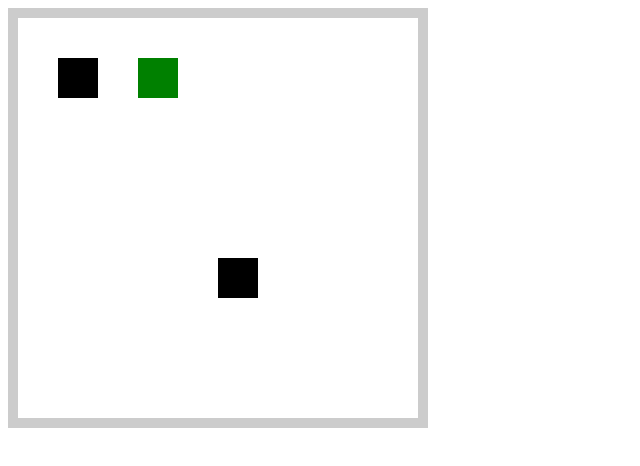
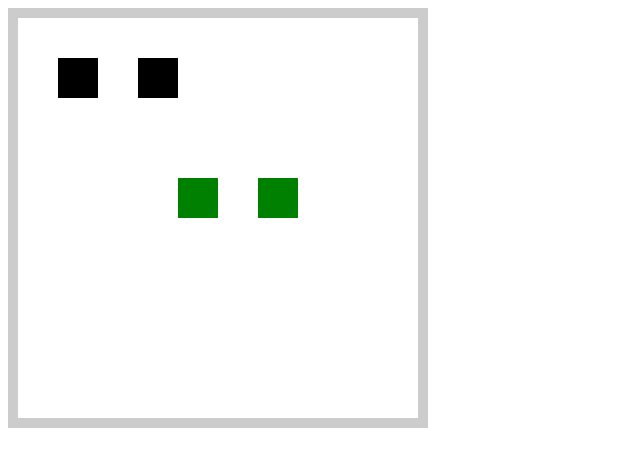
Before and after one commit to Matheusgfgl/primeiro-jogo-multiplayer, a website: page 1st-release/index.html in a window 1280 px wide. Shown: the whole page, without its empty margins (0-640 px from the left). Drawn offline with Linux system fonts and the light colour scheme.

Commit message:
comendo frutas

```diff
--- a/1st-release/index.html
+++ b/1st-release/index.html
@@ -27,13 +27,40 @@
                 {
 
                     const state = {
-                        players: {
-                            'player1': {x:1, y : 1},
-                            'player2': {x:5, y : 6}
-                        },
-                        fruits: {
-                            'fruit1': {x : 3, y:1}
+                        players: {},
+                        fruits: {}
+                    }
+
+                    function addPlayer(comand){
+                        const playerId = comand.playerId
+                        const playerX = comand.playerX
+                        const playerY = comand.playerY
+
+                        state.players[playerId] = {
+                            x: playerX,
+                            y: playerY
                         }
+                    }
+
+                    function removePlayer(comand){
+                        const playerId = comand.playerId
+                        delete state.players[playerId]
+                    }
+
+                     function addFruit(comand){
+                        const fruitId = comand.fruitId
+                        const fruitX = comand.fruitX
+                        const fruitY = comand.fruitY
+
+                        state.fruits[fruitId] = {
+                            x: fruitX,
+                            y: fruitY
+                        }
+                    }
+
+                    function removeFruit(comand){
+                        const fruitId = comand.fruitId
+                        delete state.fruits[fruitId]
                     }
 
                     function movePlayer(comand)
@@ -70,22 +97,50 @@
                         }
 
                             const keyPressed = comand.keyPressed
+                            const playerId = comand.playerId
                             const player = state.players[comand.playerId]
                             const moveFunction = acceptedMoves[keyPressed]
 
-                            if(moveFunction){
+                            if(player && moveFunction){
                                 moveFunction(player)
+                                checkForFruitCollision(playerId)
                             }
                     }
+
+                    function checkForFruitCollision(playerId){
+                        const player = state.players[playerId]
+
+                        for(const fruitId in state.fruits){
+                            const fruit = state.fruits[fruitId]
+                            console.log(`Cheking ${playerId} and ${fruitId}`)
+
+                            if(fruit.x === player.x && player.y === fruit.y){
+                                console.log(`Collision between ${playerId} and ${fruitId}`)
+                                removeFruit({fruitId: fruitId});
+                            }
+                        }
+                    }
+
+
                     return {
+                        addPlayer,
+                        removePlayer,
+                        addFruit,
+                        removeFruit,
                         movePlayer,
                         state
                     }
                 }
 
                 const game = createGame();
+                game.addPlayer({playerId: 'player1', playerX: 1, playerY: 1});
+                 game.addPlayer({playerId: 'player 2', playerX: 3, playerY: 1});
+
+                  game.addFruit({fruitId: 'fruit 1', fruitX: 4, fruitY: 4});
+                  game.addFruit({fruitId: 'fruit2', fruitX: 6, fruitY: 4});
+
                 const KeyBordListener = createKeyBordListener();
-                KeyBordListener.subscrive(game.movePlayer)
+                KeyBordListener.subscrive(game.movePlayer);
 
                //Factory
                 function createKeyBordListener(){
```
